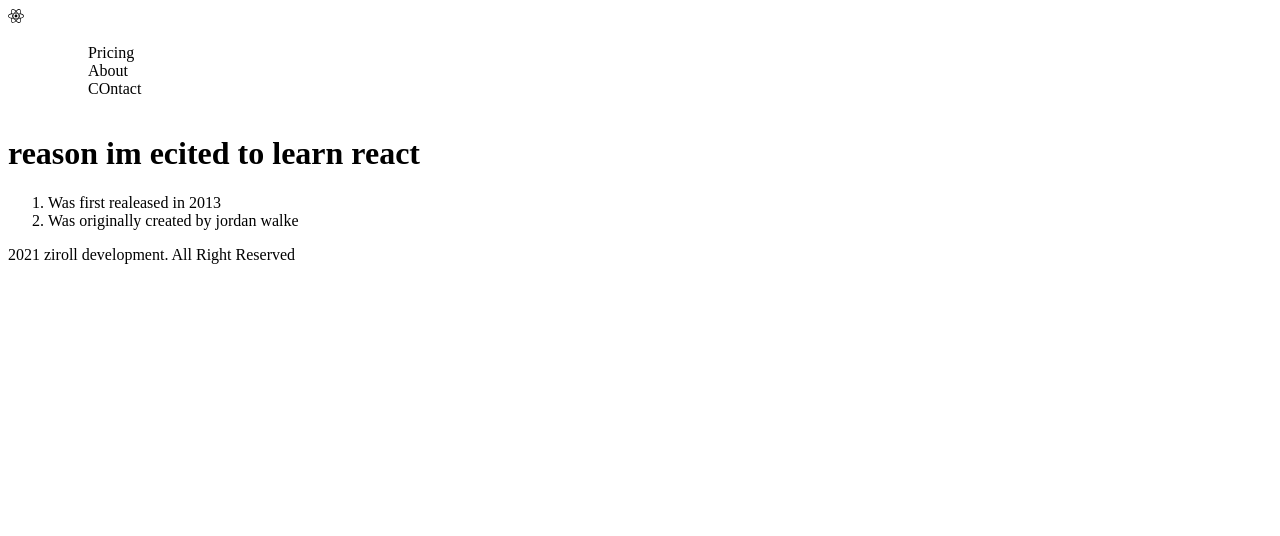
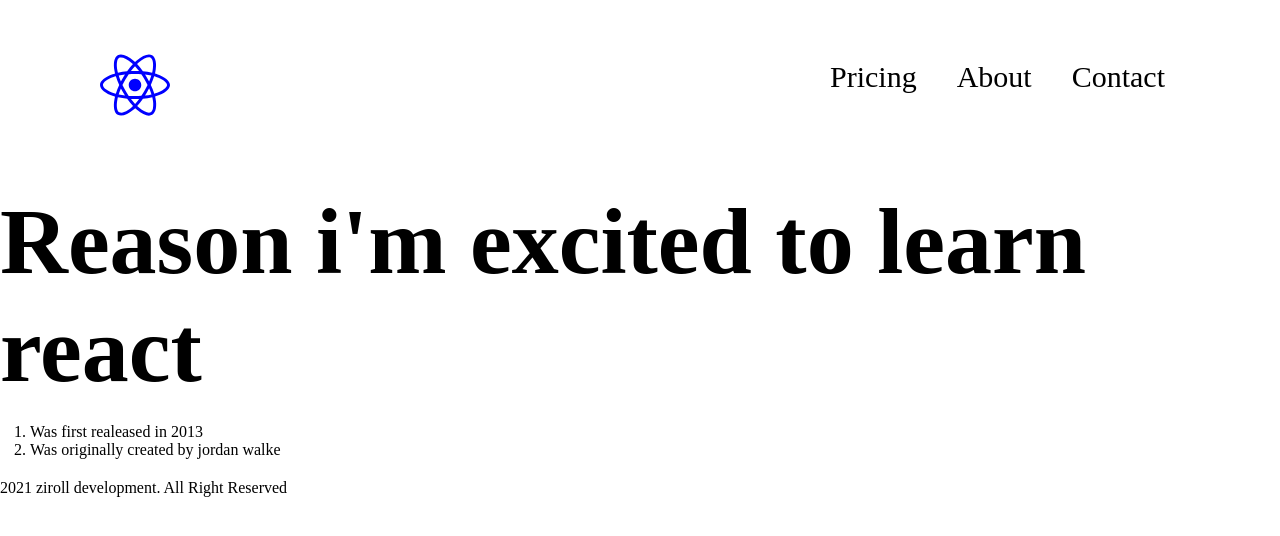
Before and after one commit to IdowuJosiah/tutorial-with-janekky, a React (Create React App) app: page / in a window 1280 px wide. Shown: the top 536 px of the page. Built offline with nearby package versions, Linux system fonts and the light colour scheme.

Commit message:
i opened separate folders for the header,footer and manicontents

```diff
--- /dev/null
+++ b/src/ManiContents.js
@@ -0,0 +1,24 @@
+
+const ManiContent = () => {
+    return (
+        <div>
+            <div className='reason-text'>
+                <h1>
+                    Reason i'm excited to learn react
+                </h1>
+            </div>
+            <div className='numbered-list-section'>
+                <ol>
+                    <li>
+                        Was first realeased in 2013
+                    </li>
+                    <li>
+                        Was originally created by jordan walke
+                    </li>
+                </ol>
+            </div>
+        </div>
+
+    )
+ }
+ export default ManiContent
--- /dev/null
+++ b/src/footer.js
@@ -0,0 +1,14 @@
+
+
+const Footer = () =>{
+    return (
+        <div>
+            <p>
+                2021 ziroll development. All Right Reserved
+            </p>
+        </div>
+    )
+
+ }
+
+ export default Footer
--- /dev/null
+++ b/src/header.js
@@ -0,0 +1,32 @@
+import React from "react"
+import { FaReact } from "react-icons/fa";
+
+const Header = () =>{
+    return (
+        <header className="header">
+            <nav className="nav-button">
+                <div className="nav-logo">
+                    <FaReact/>
+                </div>
+                <div className='item-list'>
+                    <ul>
+                        <ol>
+                            Pricing
+                        </ol>
+                        <ol>
+                            About
+                        </ol>
+                        <ol>
+                            Contact
+                        </ol>
+                    </ul>
+                </div>
+            </nav>
+
+
+        </header>
+
+    )
+ }
+
+ export default Header
--- a/src/index.css
+++ b/src/index.css
@@ -1,4 +1,39 @@
+*{
+    margin: 0;
+    padding: 0;
+    box-sizing: border-box;
+}
 .header{
         display: flex;
         justify-content: space-between;
+        align-items: center;
+        width: 100%;
+        padding: 50px 100px;
+
 }
+.nav-button{
+    width: 100%;
+    display: flex;
+    justify-content: space-between;
+
+}
+.nav-logo{
+    font-size: 70PX;
+    color: blue;
+    width: 25px;
+}
+.item-list ul{
+    display: flex;
+    justify-content: space-between;
+    gap: 10PX;
+}
+.item-list ul ol{
+    font-size: 30px;
+    padding: 10px 15px;
+}
+.reason-text{
+    font-size: 47px;
+}
+.numbered-list-section{
+    padding: 20px 30px;
+}
--- a/src/index.js
+++ b/src/index.js
@@ -1,68 +1,13 @@
 import React from 'react';
 import ReactDOM from 'react-dom/client';
-import { FaReact } from "react-icons/fa";
 import "./index.css"
+import Header from "./header"
+import ManiContent from "./ManiContents"
+import Footer from "./footer"
 
 
- const Header = () =>{
-    return (
-        <header className="header">
-            <nav>
-                <div>
-                    <FaReact/>
-                </div>
-                <div>
-                    <ul>
-                        <ol>
-                            Pricing
-                        </ol>
-                        <ol>
-                            About
-                        </ol>
-                        <ol>
-                            COntact
-                        </ol>
-                    </ul>
-                </div>
-            </nav>
 
 
-        </header>
-
-    )
- }
- const ManiContent = () => {
-    return (
-        <div>
-            <div>
-                <h1>
-                    reason im ecited to learn react
-                </h1>
-            </div>
-            <div>
-                <ol>
-                    <li>
-                        Was first realeased in 2013
-                    </li>
-                    <li>
-                        Was originally created by jordan walke
-                    </li>
-                </ol>
-            </div>
-        </div>
-
-    )
- }
- const Footer = () =>{
-    return (
-        <div>
-            <p>
-                2021 ziroll development. All Right Reserved
-            </p>
-        </div>
-    )
-
- }
 const newBaby = (
     <div className="bsd">
         <Header/>
```
Also changed, not shown: 1 other file (tests, documents, lock files or other folders).
